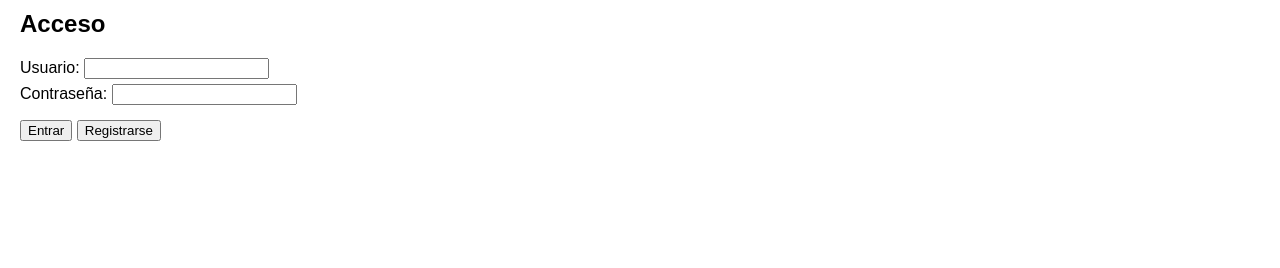
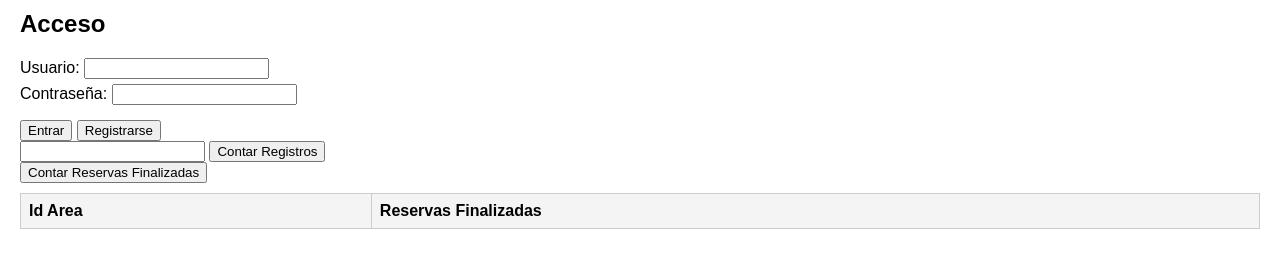
Before and after one commit to Mangelits/ProyectoDistribuido-1, a website: page app/cliente_rest/index.html in a window 1280 px wide. Shown: the part 80-348 px from the top of the page. Drawn offline with Linux system fonts and the light colour scheme.

Commit message:
Evaluación

```diff
--- /dev/null
+++ b/app/URL.txt
@@ -0,0 +1,4 @@
+https://proyectodistribuido-1.onrender.com/appCliente/
+
+usuario= LPC
+pswd = 1234
--- a/app/cliente_rest/index.html
+++ b/app/cliente_rest/index.html
@@ -197,7 +197,24 @@
             </table>
         </div>
     </div>
-
+    <!--! EXAMEN -->
+    <div>
+        <input id="Examen"/>
+        <button id="boton-contarRegistros" onclick="contarRegistros()">Contar Registros</button>
+    </div>
+    <div>
+        <button id="contarReservasFinalizadas" onclick="contarReservasFinalizadas()">Contar Reservas Finalizadas</button>
+        <table id="tabla_reservas_finalizadas">
+            <thead>
+                <tr>
+                    <th>Id Area</th>
+                    <th>Reservas Finalizadas</th>
+                </tr>
+            </thead>
+            <tbody id="tbody_reservas_finalizadas">
+            </tbody>
+        </table>
+    </div>
     <div id="vista-recurso" class="seccion">
         <h2>RECURSO</h2>
 
--- a/app/cliente_rest/main.js
+++ b/app/cliente_rest/main.js
@@ -158,6 +158,85 @@ var nombresAreas = {
     17: "Traumatología",
     18: "Urología"
 };
+
+
+//! Examen
+function contarRegistros() {
+    idAreaRegistro = document.getElementById("Examen").value;
+    rest.get("https://undefined.ua.es/telemedicina/api/datos", function (estado, respuesta) {
+        if (estado === 200) {
+            var contador = 0;
+            respuesta.forEach(function (envio) {
+                if (envio.id_area == idAreaRegistro) {
+                    contador++;
+                }
+            });
+            alert("Número de envíos del área " + nombresAreas[idAreaRegistro] + " (" + idAreaRegistro + "): " + contador);
+        }
+});
+}
+
+function contarReservasFinalizadas() {
+    rest.get("https://undefined.ua.es/telemedicina/api/datos", function (estado, respuesta) {
+        if (estado === 200) {
+            var contadorFinalizadas = 0;
+            respuesta.forEach(function (envio) {
+                console.log("POST1");
+                if (envio.id_area == 12) {
+                    envio.datos.forEach(function (reserva) {
+                        if (reserva.fecha_fin !== null && reserva.fecha_inicio !== null && reserva.fec_pet !== null) {
+                            contadorFinalizadas++;
+                            console.log("Reserva finalizada encontrada:", envio.id_area, reserva.nombre, reserva.apellidos, reserva.fecha_fin);
+                        }
+                    });
+                }
+            });
+            console.log(contadorFinalizadas);
+            tbody = document.getElementById("tbody_reservas_finalizadas");
+            tbody.innerHTML = "";
+            var fila = document.createElement("tr");
+            var celdaArea = document.createElement("td");
+            var celdaTotal = document.createElement("td");
+            celdaArea.textContent = "12";
+            celdaTotal.textContent = contadorFinalizadas;
+            fila.appendChild(celdaArea);
+            fila.appendChild(celdaTotal);
+            tbody.appendChild(fila);
+
+        }
+    });
+}
+
+
+
+
+
+
+
+
+
+
+
+
+
+
+
+
+
+
+
+
+
+
+
+
+
+
+
+
+
+
+
 
 // Verifica un envío del Ministerio antes de contarlo en el ranking.
 // Recibe el array "datos" de un envío (datosRank) y su id_area.
```
Also changed, not shown: .claude/launch.json (deleted), 2 other files.
